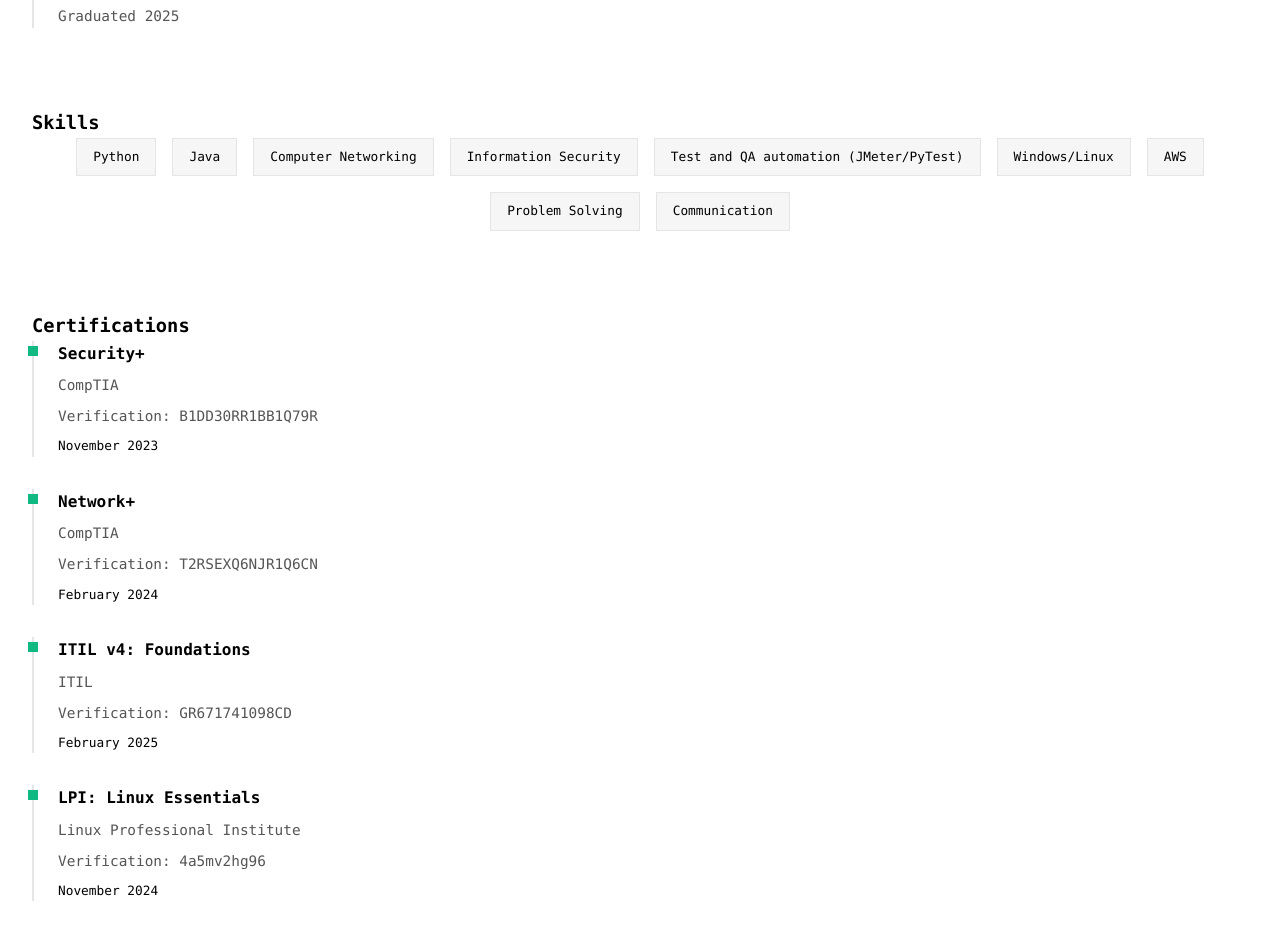
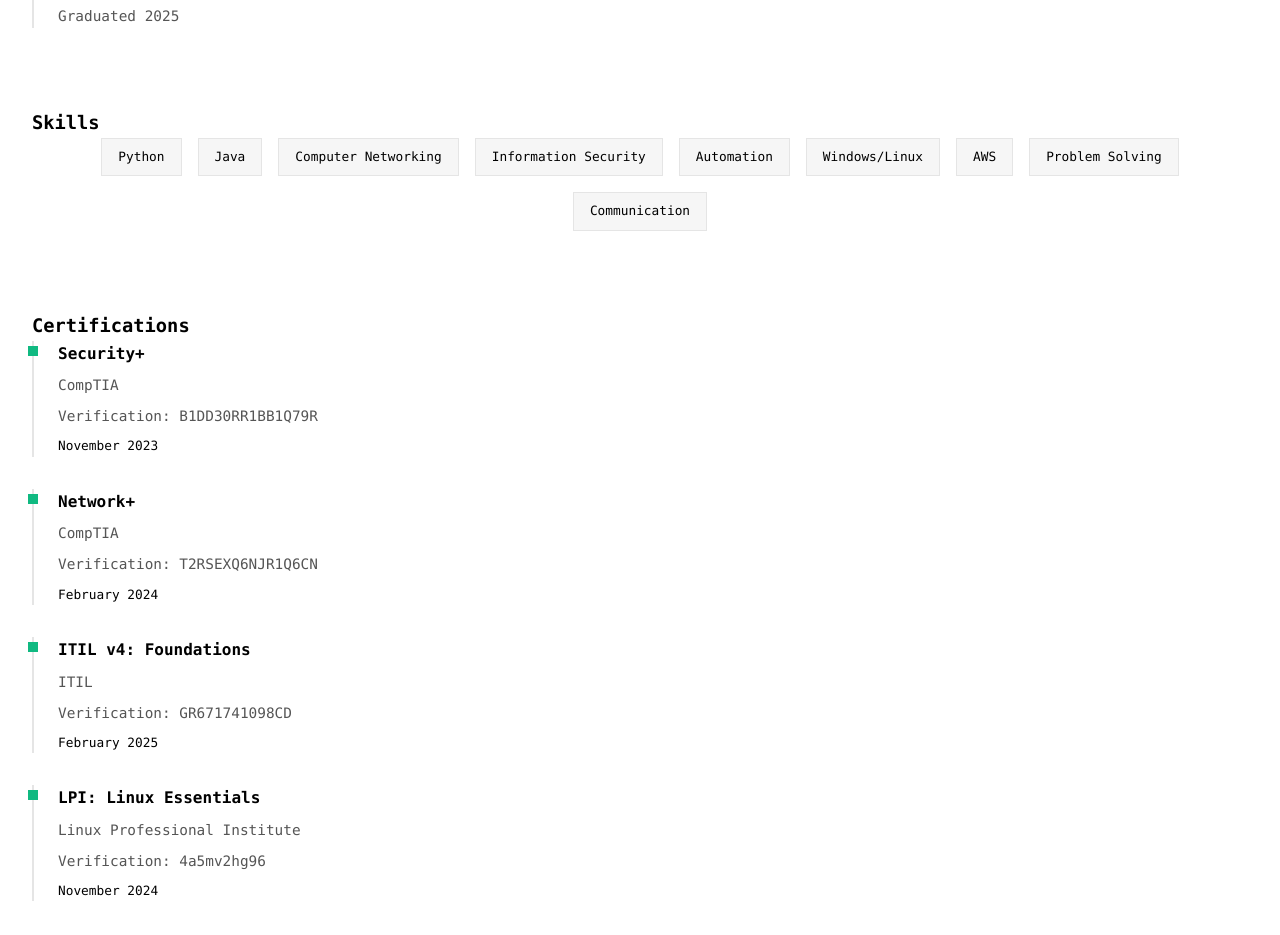
Before and after one commit to coledtk/coledtk.github.io, a plain HTML site: page index.html in a window 1280 px wide. Shown: the part 1740-2675 px from the top of the page. Drawn offline with Linux system fonts and the light colour scheme.

Commit message:
Update index.html

```diff
--- a/index.html
+++ b/index.html
@@ -438,7 +438,7 @@
                     <span class="skill-tag">Java</span>
                     <span class="skill-tag">Computer Networking</span>
                     <span class="skill-tag">Information Security</span>
-                    <span class="skill-tag">Test and QA automation (JMeter/PyTest)</span>
+                    <span class="skill-tag">Automation</span>
                     <span class="skill-tag">Windows/Linux</span>
                     <span class="skill-tag">AWS</span>
                     <span class="skill-tag">Problem Solving</span>
```
